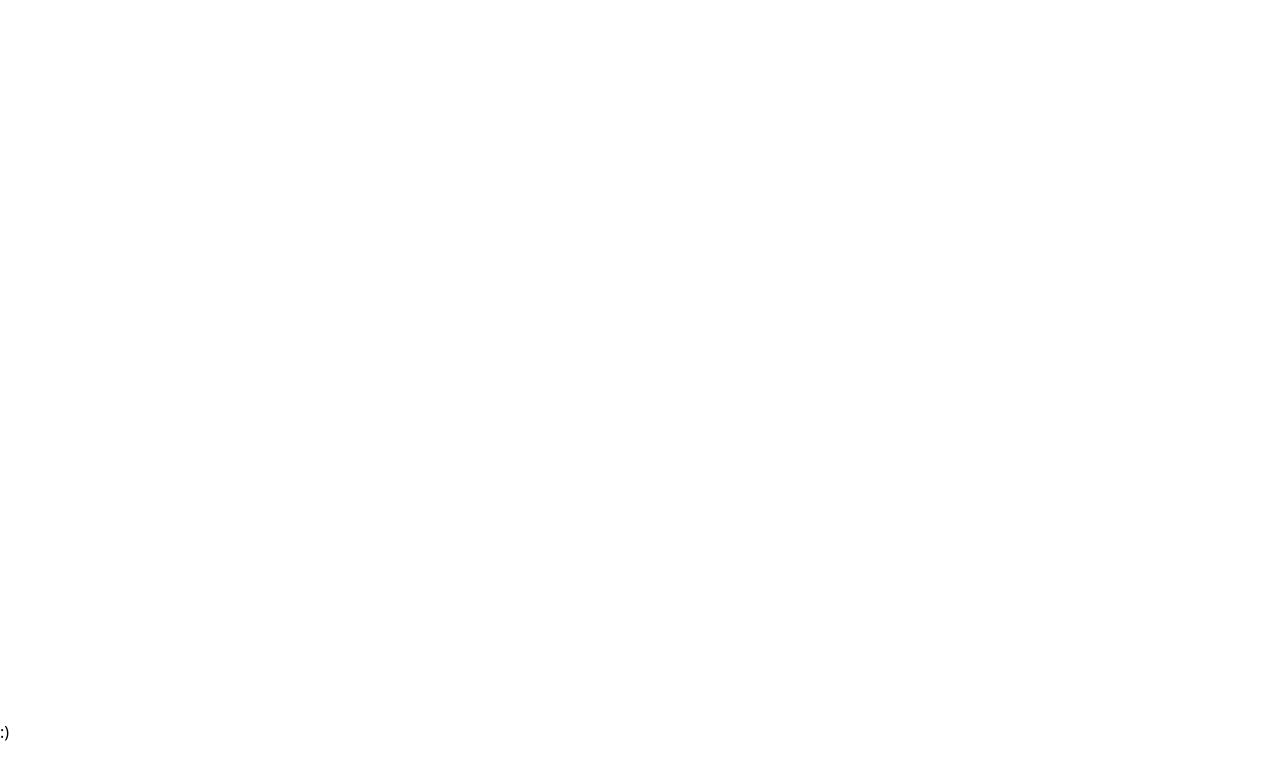
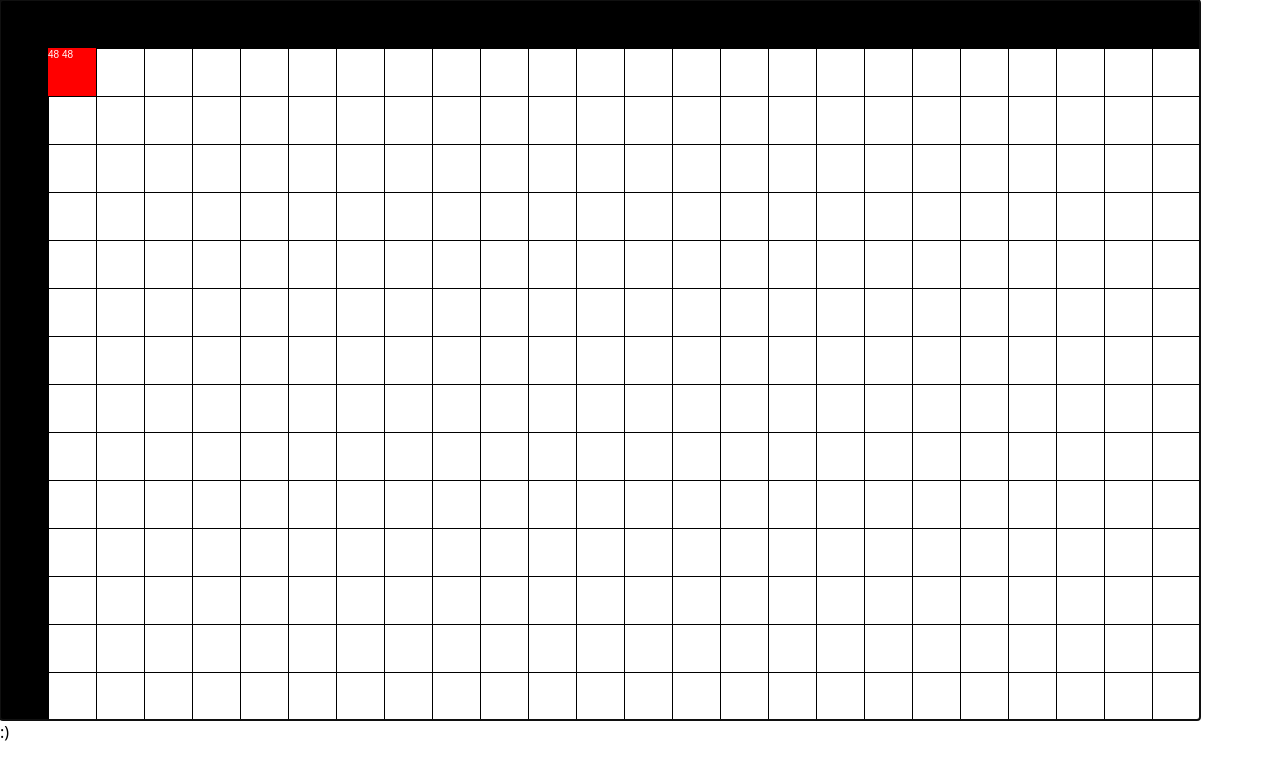
Before and after one commit to srflp/boxhead-remake, an Astro site: page / in a window 1280 px wide. Built offline with nearby package versions, Linux system fonts and the light colour scheme; Astro itself is replaced by a stand-in of ours.

Commit message:
add walking with awsd, map to viewport translations

```diff
--- a/package.json
+++ b/package.json
@@ -15,5 +15,9 @@
     "astro": "^4.3.5",
     "tailwindcss": "^3.4.1",
     "typescript": "^5.3.3"
+  },
+  "devDependencies": {
+    "prettier": "^3.2.5",
+    "prettier-plugin-astro": "^0.13.0"
   }
 }
--- /dev/null
+++ b/src/game/index.ts
@@ -0,0 +1,173 @@
+const canvas = document.querySelector<HTMLCanvasElement>("#boxhead-game");
+if (!canvas) throw new Error("Canvas not found");
+const ctx = canvas.getContext("2d");
+if (!ctx) throw new Error("Context not found");
+
+const speed = 24;
+const canvasWidth = 1200;
+const canvasHeight = 720;
+
+const clamp = (value: number, min: number, max: number) => {
+  return Math.max(min, Math.min(value, max));
+};
+
+class Arena {
+  width: number;
+  height: number;
+  entities: Player[];
+  player: Player;
+  constructor(width: number, height: number) {
+    this.width = width;
+    this.height = height;
+    this.entities = [];
+    this.player = new Player(this, 48, 48, 48, 48);
+  }
+  addEntity(entity: Player) {
+    this.entities.push(entity);
+  }
+  mapToCanvas(x: number, y: number) {
+    let viewportX = this.player.x - (canvasWidth - this.player.width) / 2;
+    let viewportY = this.player.y - (canvasHeight - this.player.height) / 2;
+    viewportX = clamp(viewportX, 0, this.width - canvasWidth);
+    viewportY = clamp(viewportY, 0, this.height - canvasHeight);
+    let canvasX = x - viewportX;
+    let canvasY = y - viewportY;
+    return [canvasX, canvasY] as const;
+  }
+  fillRect(x: number, y: number, width: number, height: number) {
+    ctx?.fillRect(...this.mapToCanvas(x, y), width, height);
+  }
+  draw(ctx: CanvasRenderingContext2D) {
+    ctx.fillStyle = "black";
+
+    // borders
+    this.fillRect(0, 0, this.width, 48); // top
+    this.fillRect(0, this.height - 48, this.width, 48); // bottom
+    this.fillRect(0, 0, 48, this.height); // left
+    this.fillRect(this.width - 48, 0, 48, this.height); // right
+
+    this.fillRect(1000, 1000, 48, 48); // left
+
+    for (let i = 0; i < this.width; i += 48) {
+      this.fillRect(i, 0, 1, this.height);
+    }
+    for (let i = 0; i < this.height; i += 48) {
+      this.fillRect(0, i, this.width, 1);
+    }
+
+    this.player.draw(ctx);
+    // const xDist = canvasWidth - this.width;
+    // for (const entity of this.entities) {
+    //   entity.draw(ctx);
+    // }
+  }
+}
+
+class Player {
+  arena: Arena;
+  #x: number;
+  #y: number;
+  width: number;
+  height: number;
+  vx: number;
+  vy: number;
+  constructor(
+    arena: Arena,
+    x: number,
+    y: number,
+    width: number,
+    height: number,
+  ) {
+    this.arena = arena;
+    this.#x = x;
+    this.#y = y;
+    this.width = width;
+    this.height = height;
+    this.vx = 0;
+    this.vy = 0;
+  }
+  get x() {
+    return this.#x;
+  }
+  get y() {
+    return this.#y;
+  }
+  get cx() {
+    return this.x + this.width / 2;
+  }
+  get cy() {
+    return this.y + this.height / 2;
+  }
+  set x(x: number) {
+    this.#x = Math.max(0, Math.min(x, this.arena.width - this.width));
+  }
+  set y(y: number) {
+    this.#y = Math.max(0, Math.min(y, this.arena.height - this.height));
+  }
+  draw(ctx: CanvasRenderingContext2D) {
+    ctx.fillStyle = "red";
+    if (this.vx && this.vy) {
+      this.x = this.x + this.vx / Math.sqrt(2);
+      this.y = this.y + this.vy / Math.sqrt(2);
+    } else {
+      this.x = this.x + this.vx;
+      this.y = this.y + this.vy;
+    }
+
+    const [canvasX, canvasY] = this.arena.mapToCanvas(this.x, this.y);
+
+    ctx.fillRect(canvasX, canvasY, this.width, this.height);
+    ctx.fillStyle = "white";
+
+    ctx.fillText(
+      Math.round(this.x) + " " + Math.round(this.y),
+      canvasX,
+      canvasY + 10,
+    );
+  }
+}
+
+const arena = new Arena(1920, 1920);
+
+canvas.addEventListener("keydown", (e) => {
+  // console.log(e);
+  if (e.repeat) return;
+  switch (e.key) {
+    case "w":
+      arena.player.vy -= speed;
+      break;
+    case "a":
+      arena.player.vx -= speed;
+      break;
+    case "s":
+      arena.player.vy += speed;
+      break;
+    case "d":
+      arena.player.vx += speed;
+      break;
+  }
+});
+
+canvas.addEventListener("keyup", (e) => {
+  switch (e.key) {
+    case "w":
+      arena.player.vy += speed;
+      break;
+    case "a":
+      arena.player.vx += speed;
+      break;
+    case "s":
+      arena.player.vy -= speed;
+      break;
+    case "d":
+      arena.player.vx -= speed;
+      break;
+  }
+});
+
+const update = () => {
+  ctx.clearRect(0, 0, canvas.width, canvas.height);
+  arena.draw(ctx);
+  requestAnimationFrame(update);
+};
+update();
--- a/src/pages/index.astro
+++ b/src/pages/index.astro
@@ -1,10 +1,20 @@
 ---
-import Layout from '../layouts/Layout.astro';
+import Layout from "../layouts/Layout.astro";
 ---
 
 <Layout title="Boxhead Remake">
-	<main class="flex flex-col items-center justify-center h-screen">
-		<canvas width="1280" height="720" class="bg-slate-200"></canvas>
-		<div>:)</div>
-	</main>
+  <main class="flex flex-col items-center justify-center h-screen">
+    <canvas
+      id="boxhead-game"
+      width="1200"
+      height="720"
+      class="bg-slate-200 outline-none"
+      tabindex="0"></canvas>
+    <div>:)</div>
+  </main>
 </Layout>
+
+<script>
+  import "../game";
+  document.querySelector<HTMLCanvasElement>("#boxhead-game")?.focus();
+</script>
```
Also changed, not shown: .prettierrc.mjs (added), pnpm-lock.yaml.
